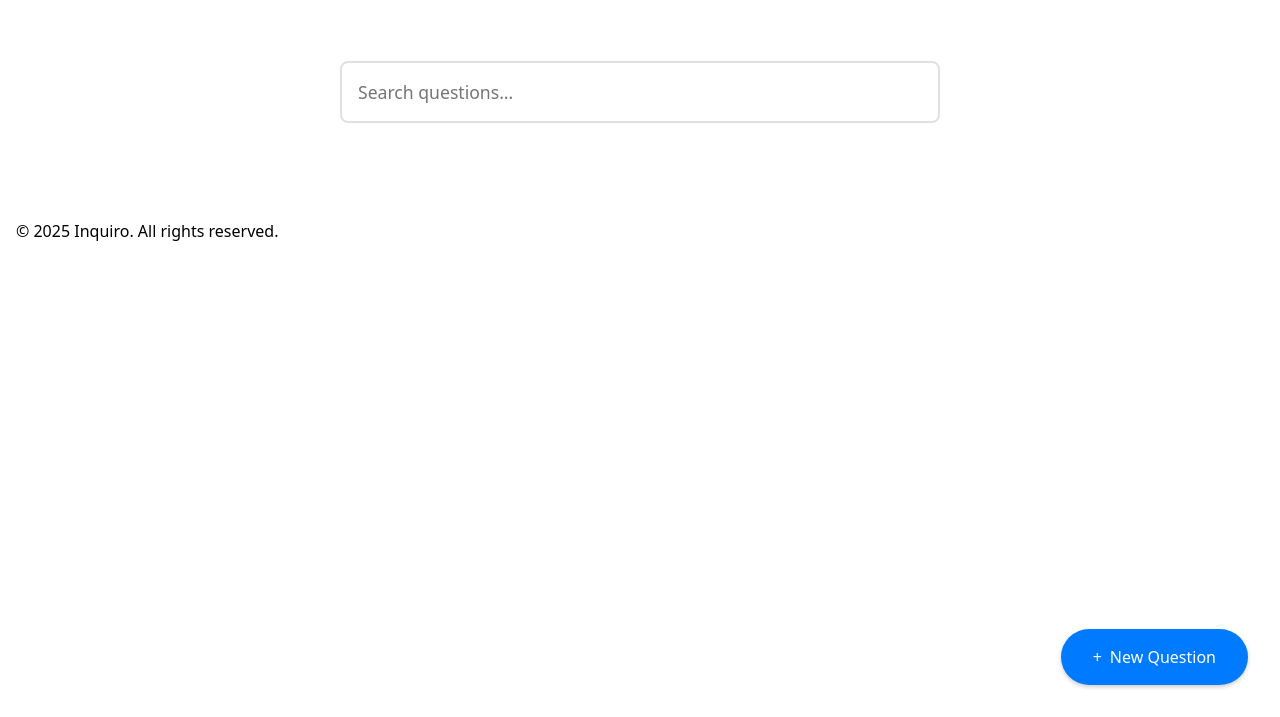
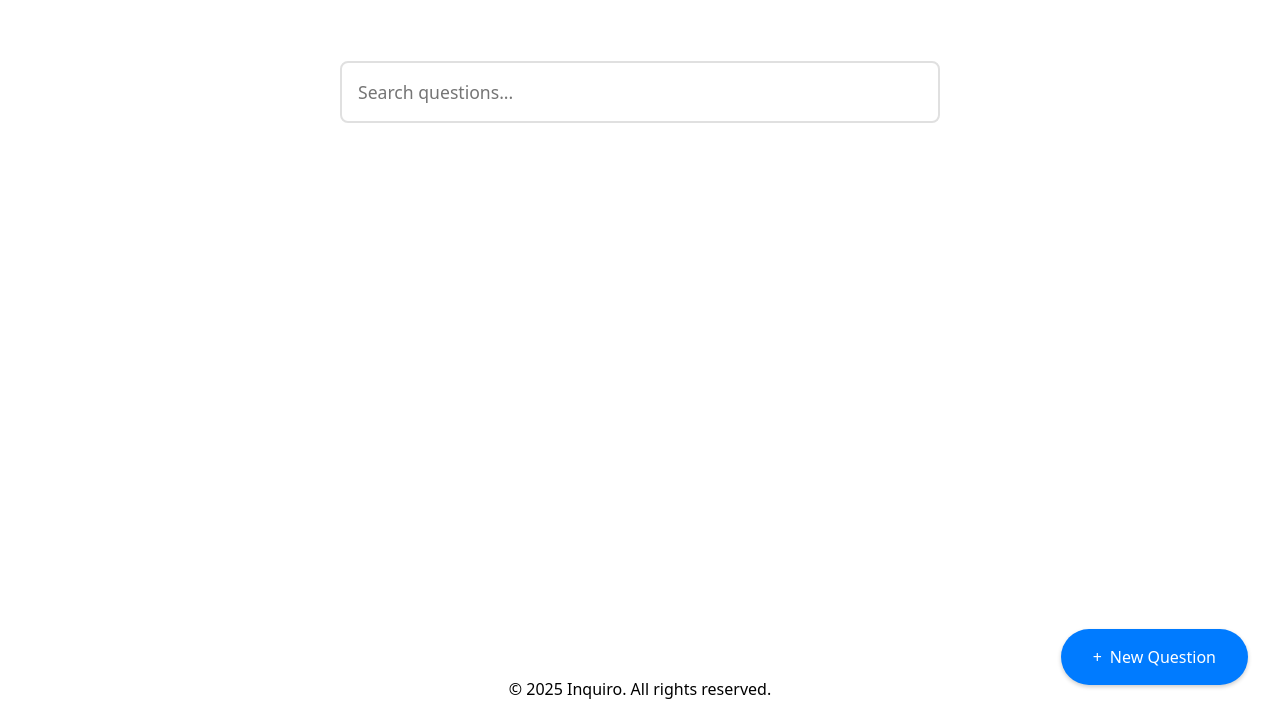
Before and after one commit to Mohitbhavsar707/inquiro, a plain HTML site: page index.html in a window 1280 px wide. Shown: the part 83-800 px from the top of the page. Drawn offline with nearby package versions, Linux system fonts and the light colour scheme.

Commit message:
Updated copyright

```diff
--- a/index.html
+++ b/index.html
@@ -51,8 +51,9 @@
         </div>
     </div>
 
-    <footer>
-        <p>&copy; 2025 Inquiro. All rights reserved.</p>
+    <footer style="position: fixed; bottom: 0; width: 100%; text-align: center;">
+        <p class="copyright">&copy; 2025 Inquiro. All rights reserved.</p>
     </footer>
+
 </body>
 </html>
```
